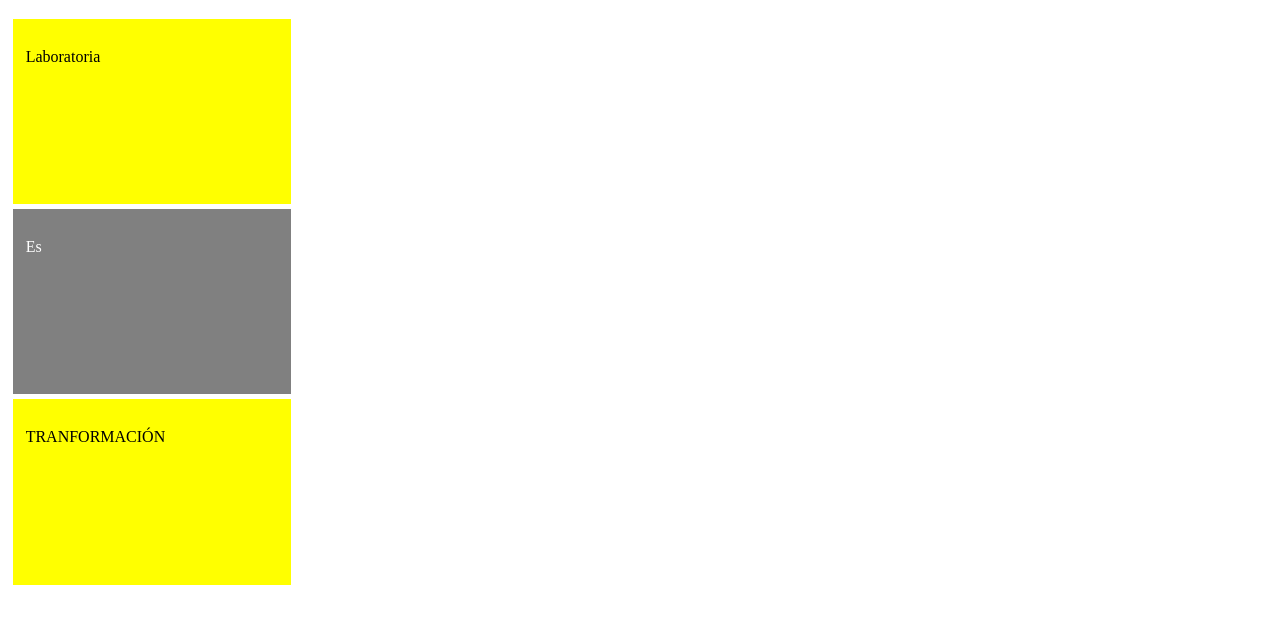
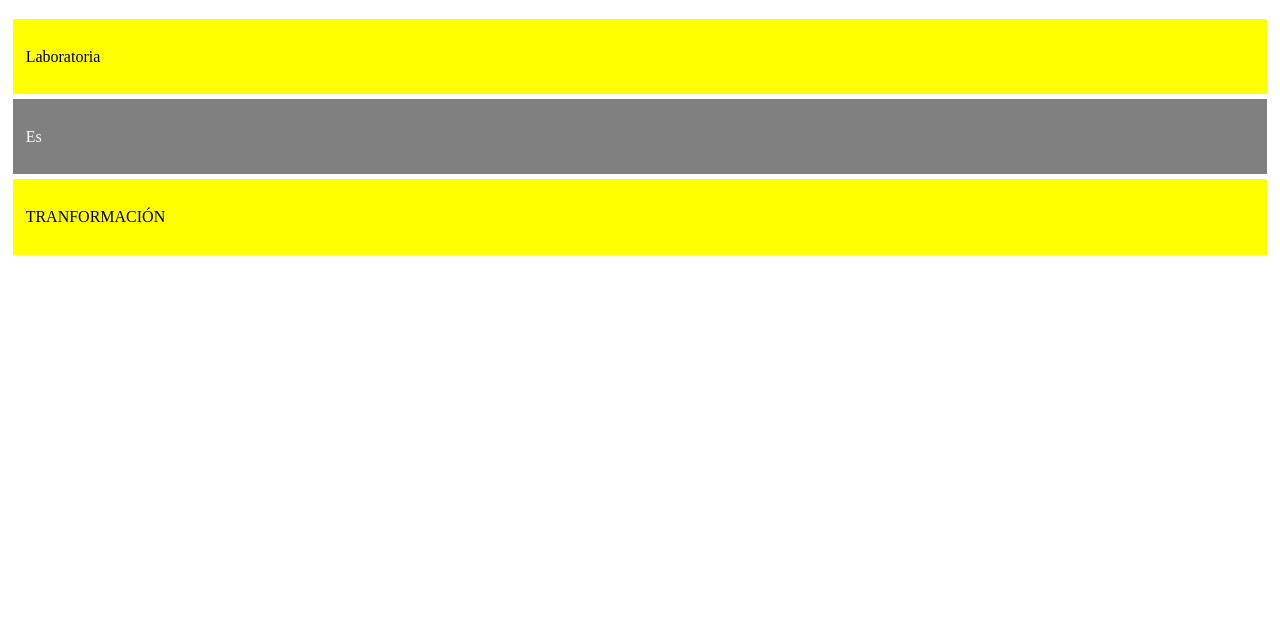
Before and after one commit to AlexDuOl/banderasdisplay, a plain HTML site: page index.html in a window 1280 px wide. Shown: the part 61-684 px from the top of the page. Drawn offline with Linux system fonts and the light colour scheme.

Commit message:
Parte 1 del ejercicio. Se modifico el display a block

```diff
--- a/style.css
+++ b/style.css
@@ -1,7 +1,5 @@
 .bandera{
   display: block;
-  height: 20vh;
-  width: 20%;
   margin: 5px;
   padding: 1%;
 }
```
